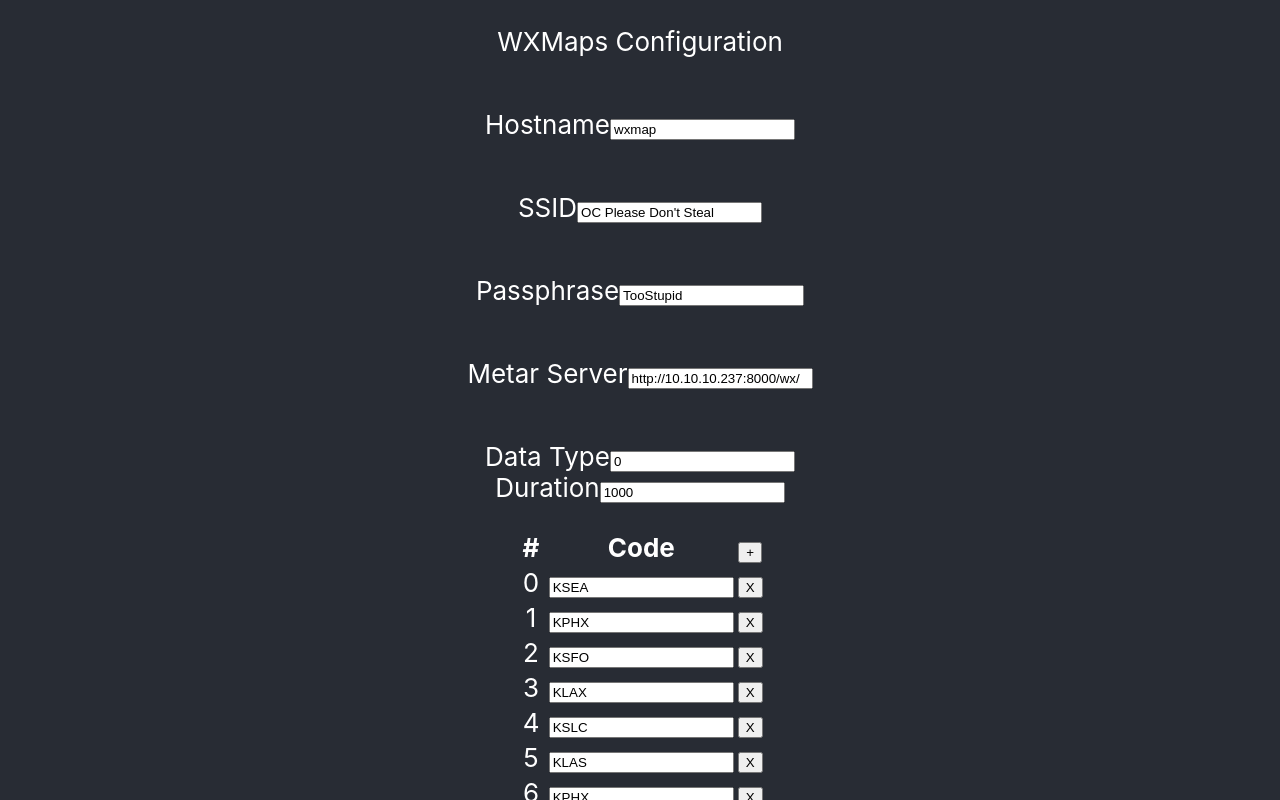
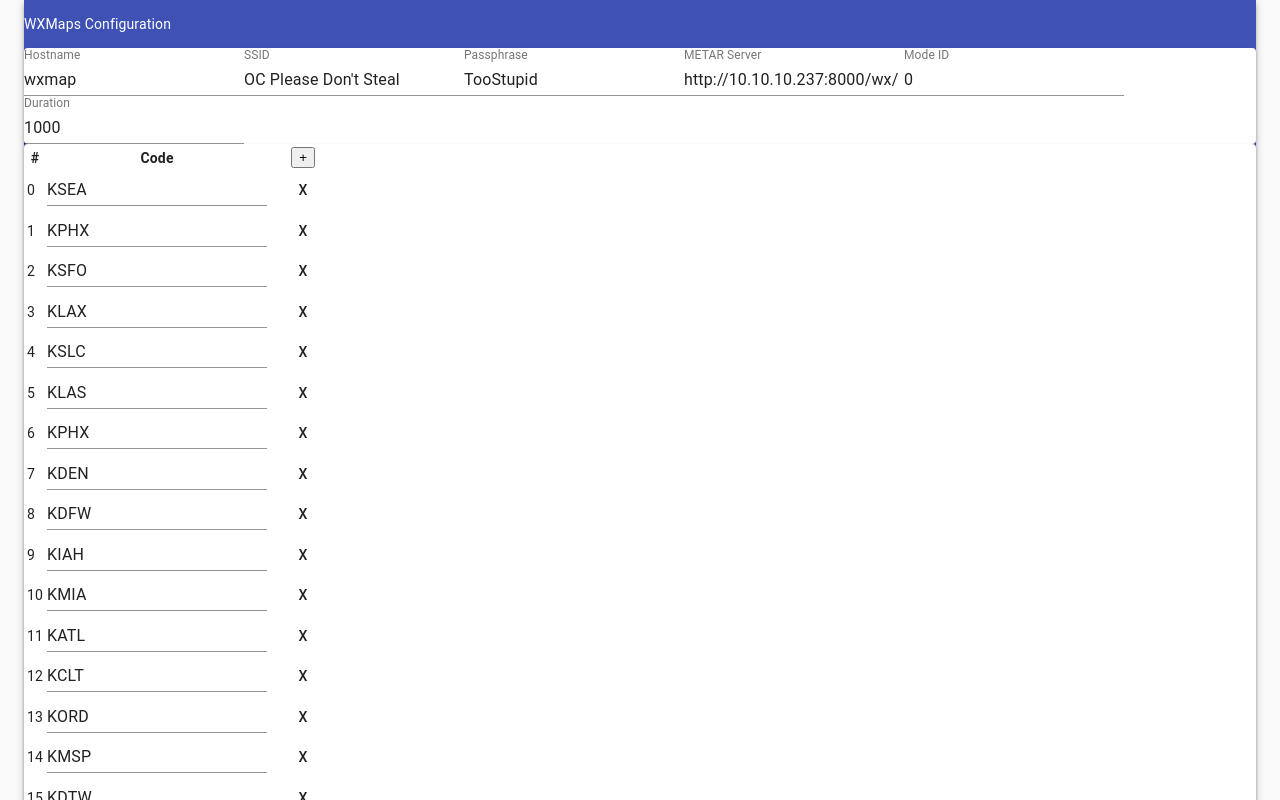
Before and after one commit to wxmaps/wxmap, a React app in the folder web/: page / in a window 1280 px wide. Shown: the top 800 px of the page. Built offline with nearby package versions, Linux system fonts and the light colour scheme; the HTML template or start-up script is replaced by a standard one.

Commit message:
finish changes

```diff
--- a/web/package.json
+++ b/web/package.json
@@ -4,6 +4,7 @@
   "private": true,
   "dependencies": {
     "@babel/core": "7.4.3",
+    "@material-ui/core": "^4.0.1",
     "@svgr/webpack": "4.1.0",
     "@typescript-eslint/eslint-plugin": "1.6.0",
     "@typescript-eslint/parser": "1.6.0",
@@ -34,6 +35,7 @@
     "jest-environment-jsdom-fourteen": "0.1.0",
     "jest-resolve": "24.7.1",
     "jest-watch-typeahead": "0.3.0",
+    "material-ui": "^0.20.2",
     "mini-css-extract-plugin": "0.5.0",
     "optimize-css-assets-webpack-plugin": "5.0.1",
     "pnp-webpack-plugin": "1.2.1",
--- a/web/src/App.js
+++ b/web/src/App.js
@@ -1,7 +1,23 @@
 
 import React from 'react';
-import './App.css';
+import { withStyles } from '@material-ui/core/styles';
 import LEDConfig from './LEDs';
+import AppBar from '@material-ui/core/AppBar';
+import Container from '@material-ui/core/Container';
+import CircularProgress from '@material-ui/core/CircularProgress';
+import CssBaseline from '@material-ui/core/CssBaseline';
+import Paper from '@material-ui/core/Paper';
+import TextField from '@material-ui/core/TextField';
+import Button from '@material-ui/core/Button';
+
+const classes = {
+    root: {
+        flexGrow: 1,
+    },
+    paper: {
+        paddingBottom: 50,
+    },
+};
 
 class App extends React.Component {
     constructor(props) {
@@ -88,54 +104,43 @@ class App extends React.Component {
 
     render() {
         const {hostname, ssid, passphrase, leds, metarServer, message, mode} = this.state;
-        console.log(mode);
         return (
-            <div className="App">
-                <header className="App-header">
+            <Container className={classes.root}>
+                <CssBaseline />
+                    <AppBar position="static" color="primary">
                         <p>
                             WXMaps Configuration
                             <br/>
                             {message}
                         </p>
-                    <p>
-                        <label>Hostname</label>
-                        <input value={hostname} onChange={this.editParam} name="hostname" />
-                    </p>
-                    <p>
-                        <label>SSID</label>
-                        <input value={ssid} onChange={this.editParam} name="ssid"/>
-                    </p>
-                    <p>
-                        <label>Passphrase</label>
-                        <input value={passphrase} onChange={this.editParam} name="passphrase"/>
-                    </p>
-                    <p>
-                        <label>Metar Server</label>
-                        <input value={metarServer} onChange={this.editParam} name="metarServer"/>
-                    </p>
-                    <p>
-
+                        <Paper className={classes.paper}>
+                            <TextField value={hostname} label="Hostname" onChange={this.editParam} name="hostname" />
+                            <TextField value={ssid} label="SSID" onChange={this.editParam} name="ssid"/>
+                            <TextField value={passphrase} label="Passphrase" onChange={this.editParam} name="passphrase"/>
+                            <TextField value={metarServer} label="METAR Server" onChange={this.editParam} name="metarServer"/>
                             {mode.config === undefined ? (
                                 <React.Fragment>
-                                <label>Loading...</label>
+                                    <CircularProgress />
                                 </React.Fragment>
                             ) : (
                                 <React.Fragment>
-                                <label>Data Type</label>
-                                <input value={mode.id} type="number" onChange={this.editModeOptions} name="modeId"/>
+                                    <TextField value={mode.id} label="Mode ID" type="number" onChange={this.editModeOptions} name="modeId"/>
                                     <br />
-                                <label>Duration</label>
-                                <input value={mode['config'].duration} type="number" onChange={this.editModeOptions} name="duration"/>
+                                    <TextField value={mode['config'].duration} label="Duration" type="number" onChange={this.editModeOptions} name="duration"/>
                                 </React.Fragment>
                             )}
-                    </p>
+                        </Paper>
 
+                        <Paper className={classes.paper}>
                             <LEDConfig setLEDs={this.setLEDs} leds={leds}/>
-                    <button onClick={this.postConfig}>Save</button>
-                </header>
-            </div>
+
+
+                        </Paper>
+                        <Button onClick={this.postConfig}>Save</Button>
+                    </AppBar>
+            </Container>
         );
     }
 }
 
-export default App;
+export default withStyles(classes)(App);
--- a/web/src/LEDs.js
+++ b/web/src/LEDs.js
@@ -1,5 +1,7 @@
 import React from 'react';
 import './App.css';
+import Button from '@material-ui/core/Button';
+import TextField from '@material-ui/core/TextField';
 
 class LEDConfig extends React.Component {
     constructor(props) {
@@ -59,9 +61,9 @@ class LEDConfig extends React.Component {
                 {leds.map((led, i) => (
                         <tr key={i}>
                             <td>{i}</td>
-                            <td><input type="text" value={led} id={i} onChange={this.editLED} /></td>
+                            <td><TextField type="text" value={led} id={i} onChange={this.editLED} /></td>
                             <td>
-                                <button type="button" id={i} onClick={this.deleteRow}>X</button>
+                                <Button type="button" id={i} onClick={this.deleteRow}>X</Button>
                             </td>
                         </tr>
                     )
```
Lines whose indentation alone changed are shown as unchanged.
